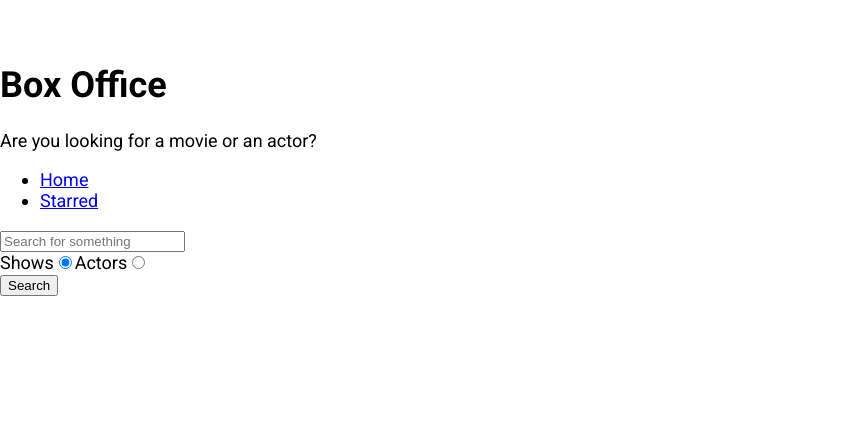
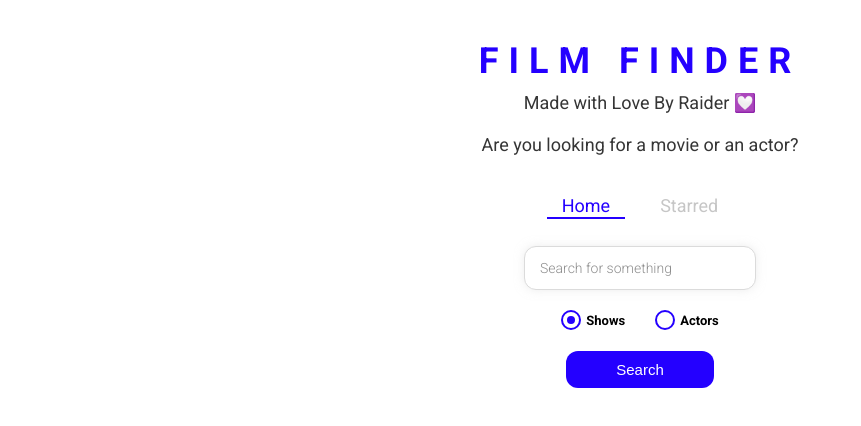
Before and after one commit to Raider-9/Box_Office_App_raider, a React (Create React App) app: page /#/ in a window 1280 px wide. Shown: the top 426 px of the page, without its empty margins (0-861 px from the left). Built offline with nearby package versions, Linux system fonts and the light colour scheme.

Commit message:
made all the changes and styled the app and put animations too

```diff
--- a/package.json
+++ b/package.json
@@ -8,6 +8,7 @@
     "@testing-library/user-event": "^13.5.0",
     "react": "^18.2.0",
     "react-dom": "^18.2.0",
+    "react-fade-in": "^2.0.1",
     "react-router": "^5.2.0",
     "react-router-dom": "^5.2.0",
     "react-scripts": "5.0.1",
--- a/src/App.jsx
+++ b/src/App.jsx
@@ -1,12 +1,22 @@
 import React from 'react';
 import { Switch, Route } from 'react-router-dom';
+import { ThemeProvider } from 'styled-components';
 
 import Home from './pages/Home';
 import Starred from './pages/Starred';
 import Show from './pages/Show';
 
+const theme = {
+  mainColors: {
+    blue: '#2400ff',
+    gray: '#c6c6c6',
+    dark: '#353535',
+  },
+};
+
 function App() {
   return (
+    <ThemeProvider theme={theme}>
       <Switch>
         <Route exact path="/">
           <Home />
@@ -24,6 +34,7 @@
           <div>Not found</div>
         </Route>
       </Switch>
+    </ThemeProvider>
   );
 }
 
--- /dev/null
+++ b/src/components/CustomRadio.jsx
@@ -0,0 +1,66 @@
+import React from 'react';
+import styled from 'styled-components';
+
+const RadioWrapper = styled.label`
+  display: block;
+  position: relative;
+  padding-left: 25px;
+  cursor: pointer;
+  font-size: 13px;
+  user-select: none;
+  font-weight: 700;
+  line-height: 1.65;
+
+  input {
+    position: absolute;
+    opacity: 0;
+    cursor: pointer;
+  }
+
+  span {
+    position: absolute;
+    top: 0;
+    left: 0;
+    height: 16px;
+    width: 16px;
+    background-color: #fff;
+    border: 2px solid ${({ theme }) => theme.mainColors.blue};
+    border-radius: 50%;
+  }
+
+  input:checked ~ span {
+    background-color: #fff;
+    border: 2px solid ${({ theme }) => theme.mainColors.blue};
+  }
+
+  span:after {
+    content: '';
+    position: absolute;
+    display: none;
+  }
+
+  input:checked ~ span:after {
+    display: block;
+  }
+
+  span:after {
+    top: 4px;
+    left: 4px;
+    width: 8px;
+    height: 8px;
+    border-radius: 50%;
+    background: ${({ theme }) => theme.mainColors.blue};
+  }
+`;
+
+const CustomRadio = ({ label, ...restProps }) => {
+  return (
+    <RadioWrapper htmlFor={restProps.id}>
+      {label}
+      <input {...restProps} type="radio" />
+      <span />
+    </RadioWrapper>
+  );
+};
+
+export default CustomRadio;
--- a/src/components/MainPageLayout.jsx
+++ b/src/components/MainPageLayout.jsx
@@ -6,7 +6,8 @@
   return (
     <div>
       <Title
-        title="Box Office"
+        title="Film Finder"
+        subs="Made with Love By Raider 	&#128159;"
         subtitle="Are you looking for a movie or an actor?"
       />
       <Navs />
--- a/src/components/Navs.jsx
+++ b/src/components/Navs.jsx
@@ -1,5 +1,7 @@
 import React from 'react';
-import { Link } from 'react-router-dom';
+import { useLocation } from 'react-router-dom';
+
+import { NavList, LinkStyled } from './Navs.styled';
 
 const LINKS = [
   { to: '/', text: 'Home' },
@@ -7,15 +9,22 @@
 ];
 
 const Navs = () => {
+  const location = useLocation();
+
   return (
     <div>
-      <ul>
+      <NavList>
         {LINKS.map(item => (
           <li key={item.to}>
-            <Link to={item.to}>{item.text}</Link>
+            <LinkStyled
+              to={item.to}
+              className={item.to === location.pathname ? 'active' : ''}
+            >
+              {item.text}
+            </LinkStyled>
           </li>
         ))}
-      </ul>
+      </NavList>
     </div>
   );
 };
--- /dev/null
+++ b/src/components/Navs.styled.jsx
@@ -0,0 +1,41 @@
+import styled from 'styled-components';
+import { Link } from 'react-router-dom';
+
+export const NavList = styled.ul`
+  display: flex;
+  justify-content: center;
+  list-style: none;
+  margin: 0 0 30px;
+  padding: 0;
+`;
+
+export const LinkStyled = styled(Link)`
+  margin: 0 10px;
+  padding: 3px 15px;
+  position: relative;
+  text-decoration: none;
+  color: ${({ theme }) => theme.mainColors.gray};
+  &.active {
+    color: ${({ theme }) => theme.mainColors.blue};
+    &:after {
+      content: '';
+      position: absolute;
+      display: block;
+      height: 2px;
+      left: 0%;
+      bottom: 0;
+      background-color: ${({ theme }) => theme.mainColors.blue};
+      animation: slide-in 0.3s ease-in forwards;
+      @keyframes slide-in {
+        from {
+          left: 50%;
+          width: 0;
+        }
+        to {
+          left: 0%;
+          width: 100%;
+        }
+      }
+    }
+  }
+`;
--- a/src/components/Title.jsx
+++ b/src/components/Title.jsx
@@ -1,11 +1,14 @@
 import React from 'react';
+import { TitleWrapper } from './Title.styled';
 
-const Title = ({ title, subtitle }) => {
+const Title = ({ title, subtitle, subs }) => {
   return (
-    <div>
+    <TitleWrapper>
       <h1>{title}</h1>
+      <p>{subs}</p>
+      <br />
       <p>{subtitle}</p>
-    </div>
+    </TitleWrapper>
   );
 };
 
--- /dev/null
+++ b/src/components/Title.styled.jsx
@@ -0,0 +1,18 @@
+import styled from 'styled-components';
+
+export const TitleWrapper = styled.div`
+  text-align: center;
+  margin: 0 0 40px;
+
+  h1 {
+    color: ${({ theme }) => theme.mainColors.blue};
+    letter-spacing: 10px;
+    text-transform: uppercase;
+    margin: 0 0 10px;
+  }
+
+  p {
+    color: ${({ theme }) => theme.mainColors.dark};
+    margin: 0;
+  }
+`;
--- a/src/components/styled.jsx
+++ b/src/components/styled.jsx
@@ -1,12 +1,13 @@
 import styled from 'styled-components';
+import FadeIn from 'react-fade-in';
 
-export const FlexGrid = styled.div`
+export const FlexGrid = styled(FadeIn)`
   display: flex;
   justify-content: center;
   flex-wrap: wrap;
 `;
 
-export const SearchCard = styled.div`
+export const SearchCard = styled(FadeIn)`
   width: 300px;
   height: 100%;
   margin: 0 15px 40px;
@@ -35,7 +36,7 @@
   }
 `;
 
-export const Star = styled.div`
+export const Star = styled(FadeIn)`
   display: inline-block;
   width: 18px;
   height: 18px;
--- a/src/pages/Home.jsx
+++ b/src/pages/Home.jsx
@@ -4,6 +4,12 @@
 import ShowGrid from '../components/show/ShowGrid';
 import ActorGrid from '../components/actor/ActorGrid';
 import { useLastQuery } from '../misc/custom-hooks';
+import {
+  SearchInput,
+  RadioInputsWrapper,
+  SearchButtonWrapper,
+} from './Home.styled';
+import CustomRadio from '../components/CustomRadio';
 
 const Home = () => {
   const [input, setInput] = useLastQuery();
@@ -49,7 +55,7 @@
 
   return (
     <MainPageLayout>
-      <input
+      <SearchInput
         type="text"
         placeholder="Search for something"
         onChange={onInputChange}
@@ -57,33 +63,33 @@
         value={input}
       />
 
-      <div>
-        <label htmlFor="shows-search">
-          Shows
-          <input
+      <RadioInputsWrapper>
+        <div>
+          <CustomRadio
+            label="Shows"
             id="shows-search"
-            type="radio"
             value="shows"
             checked={isShowsSearch}
             onChange={onRadioChange}
           />
-        </label>
+        </div>
 
-        <label htmlFor="actors-search">
-          Actors
-          <input
+        <div>
+          <CustomRadio
+            label="Actors"
             id="actors-search"
-            type="radio"
             value="people"
             checked={!isShowsSearch}
             onChange={onRadioChange}
           />
-        </label>
-      </div>
+        </div>
+      </RadioInputsWrapper>
 
-      <button type="button" onClick={onSearch}>
-        Search
-      </button>
+      <SearchButtonWrapper>
+        <button type="button" onClick={onSearch}>
+          Search
+        </button>
+      </SearchButtonWrapper>
       {renderResults()}
     </MainPageLayout>
   );
--- /dev/null
+++ b/src/pages/Home.styled.jsx
@@ -0,0 +1,49 @@
+import styled from 'styled-components';
+
+export const SearchInput = styled.input`
+  display: block;
+  font-family: 'Roboto', sans-serif;
+  width: 200px;
+  margin: auto;
+  outline: none;
+  padding: 13px 15px;
+  border: 1px solid #dbdbdb;
+  box-shadow: 0px 0px 10px 0px rgba(219, 219, 219, 0.5);
+  font-size: 14px;
+  border-radius: 12px;
+  color: #8d8d8d;
+
+  &::placeholder {
+    font-weight: 300;
+    color: #8d8d8d;
+  }
+`;
+
+export const RadioInputsWrapper = styled.div`
+  display: flex;
+  justify-content: center;
+  margin: 20px 0;
+
+  div {
+    margin: 0 15px;
+  }
+`;
+
+export const SearchButtonWrapper = styled.div`
+  text-align: center;
+  margin-bottom: 35px;
+
+  button {
+    color: #fff;
+    background-color: ${({ theme }) => theme.mainColors.blue};
+    margin: auto;
+    padding: 10px 50px;
+    font-size: 15px;
+    border: none;
+    outline: none;
+    border-radius: 12px;
+    &:hover {
+      cursor: pointer;
+    }
+  }
+`;
```
Also changed, not shown: 1 other file (tests, documents, lock files or other folders). Lines whose indentation alone changed are shown as unchanged.
